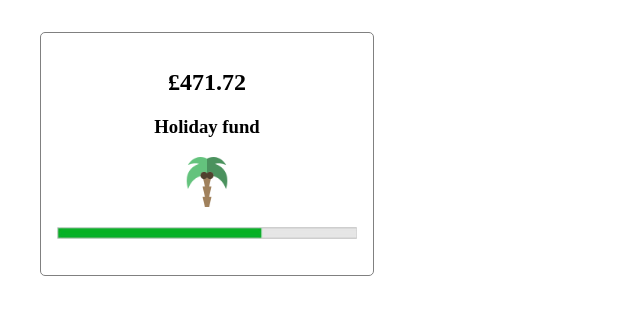
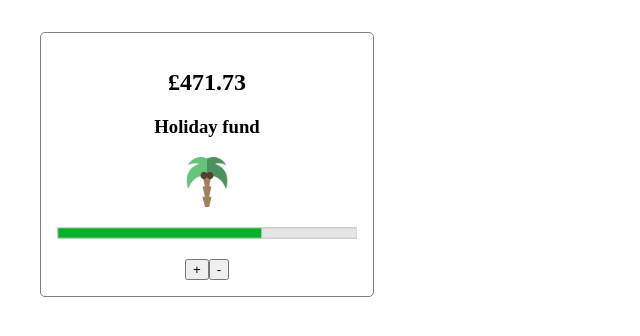
Before and after one commit to LukeTwomey/moneypots, an Angular app in the folder front-end/: page / in a window 1280 px wide. Shown: the top 336 px of the page, without its empty margins (0-640 px from the left). Built offline with nearby package versions, Linux system fonts and the light colour scheme.

Commit message:
Added 'deposit' and 'withdraw' buttons to pot, which fire methods on the component.

```diff
--- a/front-end/src/app/app.component.html
+++ b/front-end/src/app/app.component.html
@@ -3,4 +3,6 @@
   <h3 class="potName">{{potName}}</h3>
   <img class="potIcon" [src] = 'potIcon'/>
   <img class="progress" [src] = 'progress'/>
+  <button (click)="depositFunds()">+</button>
+  <button (click)="withdrawFunds()">-</button>
 </div>
--- a/front-end/src/app/app.component.ts
+++ b/front-end/src/app/app.component.ts
@@ -7,7 +7,15 @@ import { Component } from '@angular/core';
 })
 export class AppComponent {
   potName = 'Holiday fund';
-  potBalance = '£471.72';
+  potBalance = '£471.73';
   potIcon = 'assets/holiday.png';
   progress = 'assets/progress-bar.jpg';
+
+  depositFunds(){
+    console.log("deposit");
+  }
+
+  withdrawFunds(){
+    console.log("withdraw");
+  }
 }
```
